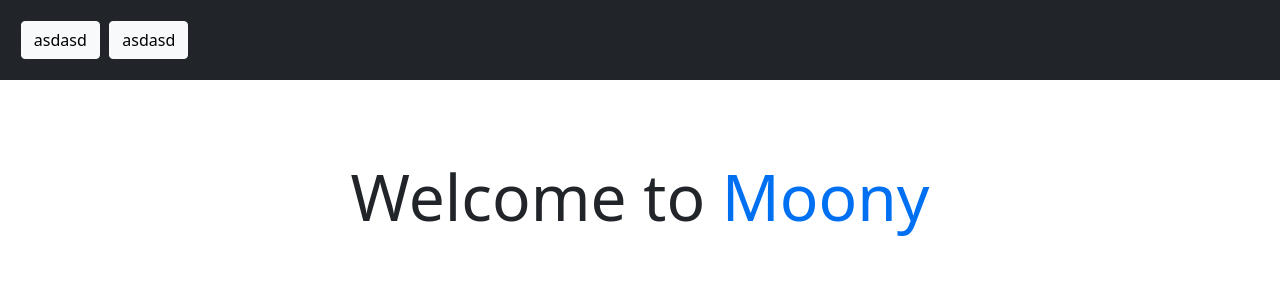
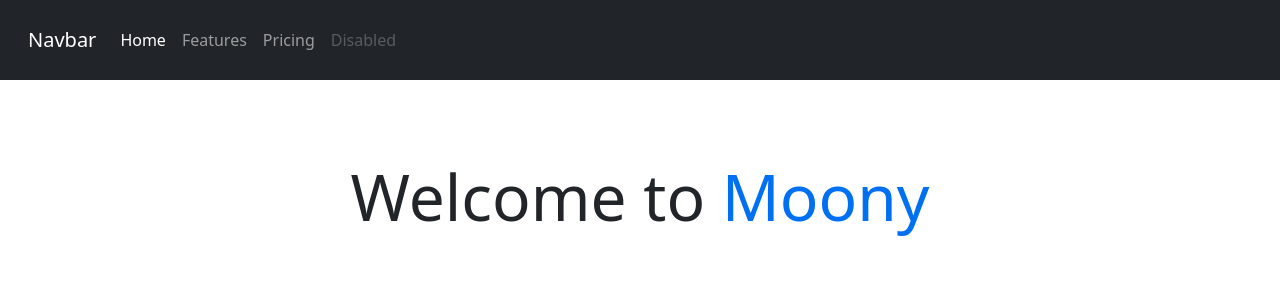
Before and after one commit to dariovp/ja-hackathon, a Next.js app: page / in a window 1280 px wide. Shown: the top 300 px of the page. Built offline with nearby package versions, Linux system fonts and the light colour scheme.

Commit message:
pre navbar

```diff
--- a/components/NavBar.jsx
+++ b/components/NavBar.jsx
@@ -5,18 +5,28 @@ export default function NavBar () {
 
 	return (
 		<StyledNavBar className="navbar navbar-expand-lg navbar-dark bg-dark">
-			<NavBarList>
-				<NavBarItem>
-					<button className="btn btn-light shadow-none">
-						asdasd
-					</button>
-				</NavBarItem>
-				<NavBarItem>
-					<button className="btn btn-light">
-						asdasd
-					</button>
-				</NavBarItem>
-			</NavBarList>
+			<div class="container-fluid">
+			<a class="navbar-brand" href="#">Navbar</a>
+			<button class="navbar-toggler" type="button" data-bs-toggle="collapse" data-bs-target="#navbarNav" aria-controls="navbarNav" aria-expanded="false" aria-label="Toggle navigation">
+			<span class="navbar-toggler-icon"></span>
+			</button>
+			<div class="collapse navbar-collapse" id="navbarNav">
+			<ul class="navbar-nav">
+				<li class="nav-item">
+				<a class="nav-link active" aria-current="page" href="#">Home</a>
+				</li>
+				<li class="nav-item">
+				<a class="nav-link" href="#">Features</a>
+				</li>
+				<li class="nav-item">
+				<a class="nav-link" href="#">Pricing</a>
+				</li>
+				<li class="nav-item">
+				<a class="nav-link disabled" href="#" tabindex="-1" aria-disabled="true">Disabled</a>
+				</li>
+			</ul>
+			</div>
+		</div>
 		</StyledNavBar>
 	);
 }
```
